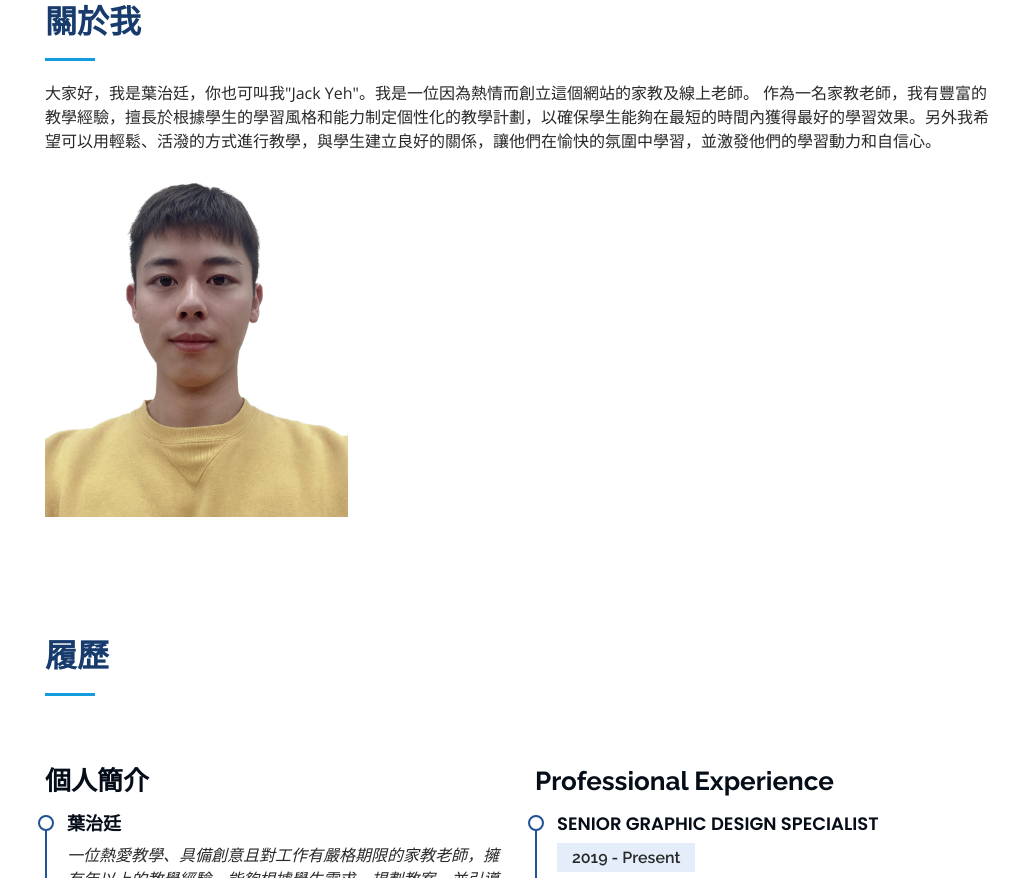
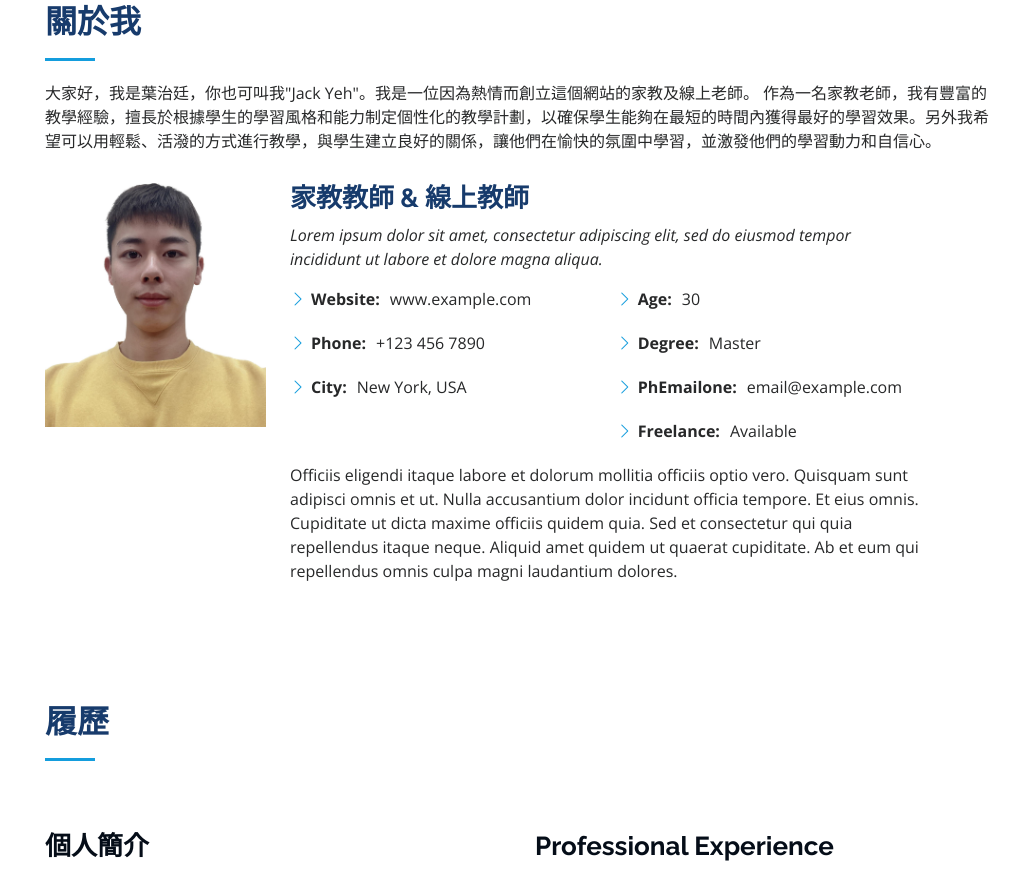
Before and after one commit to Hollmersi/Hollmersi.github.io, a plain HTML site: page index.html in a window 1280 px wide. Shown: the part 857-1735 px from the top of the page, without its empty margins (267-1280 px from the left). Drawn offline with nearby package versions, Linux system fonts and the light colour scheme.

Commit message:
Add files via upload

```diff
--- a/index.html
+++ b/index.html
@@ -49,11 +49,11 @@
         <img src="assets/img/profile-img.jpg" alt="" class="img-fluid rounded-circle">
         <h1 class="text-light"><a href="index.html">Jack Yeh</a></h1>
         <div class="social-links mt-3 text-center">
-          <a href="#" class="twitter"><i class="bx bxl-twitter"></i></a>
+
           <a href="#" class="facebook"><i class="bx bxl-facebook"></i></a>
-          <a href="#" class="instagram"><i class="bx bxl-instagram"></i></a>
-          <a href="#" class="google-plus"><i class="bx bxl-skype"></i></a>
-          <a href="#" class="linkedin"><i class="bx bxl-linkedin"></i></a>
+          <a href="https://www.instagram.com/jack_tutor_/" class="instagram"><i class="bx bxl-instagram"></i></a>
+
+
         </div>
       </div>
 
@@ -91,12 +91,42 @@
 作為一名家教老師，我有豐富的教學經驗，擅長於根據學生的學習風格和能力制定個性化的教學計劃，以確保學生能夠在最短的時間內獲得最好的學習效果。另外我希望可以用輕鬆、活潑的方式進行教學，與學生建立良好的關係，讓他們在愉快的氛圍中學習，並激發他們的學習動力和自信心。</p>
         </div>
 
-        <div class="row">
-          <div class="col-lg-4" data-aos="fade-right">
+       <div class="row">
+          <div class="col-lg-3" data-aos="fade-right">
             <img src="assets/img/profile-img.jpg" class="img-fluid" alt="">
           </div>
           <div class="col-lg-8 pt-4 pt-lg-0 content" data-aos="fade-left">
+            <h3>家教教師 &amp; 線上教師</h3>
+            <p class="fst-italic">
+              Lorem ipsum dolor sit amet, consectetur adipiscing elit, sed do eiusmod tempor incididunt ut labore et dolore
+              magna aliqua.
+            </p>
+            <div class="row">
+              <div class="col-lg-6">
+                <ul>
 
+                  <li><i class="bi bi-chevron-right"></i> <strong>Website:</strong> <span>www.example.com</span></li>
+                  <li><i class="bi bi-chevron-right"></i> <strong>Phone:</strong> <span>+123 456 7890</span></li>
+                  <li><i class="bi bi-chevron-right"></i> <strong>City:</strong> <span>New York, USA</span></li>
+                </ul>
+              </div>
+              <div class="col-lg-6">
+                <ul>
+                  <li><i class="bi bi-chevron-right"></i> <strong>Age:</strong> <span>30</span></li>
+                  <li><i class="bi bi-chevron-right"></i> <strong>Degree:</strong> <span>Master</span></li>
+                  <li><i class="bi bi-chevron-right"></i> <strong>PhEmailone:</strong> <span>email@example.com</span></li>
+                  <li><i class="bi bi-chevron-right"></i> <strong>Freelance:</strong> <span>Available</span></li>
+                </ul>
+              </div>
+            </div>
+            <p>
+              Officiis eligendi itaque labore et dolorum mollitia officiis optio vero. Quisquam sunt adipisci omnis et ut. Nulla accusantium dolor incidunt officia tempore. Et eius omnis.
+              Cupiditate ut dicta maxime officiis quidem quia. Sed et consectetur qui quia repellendus itaque neque. Aliquid amet quidem ut quaerat cupiditate. Ab et eum qui repellendus omnis culpa magni laudantium dolores.
+            </p>
+          </div>
+        </div>
+
+      </div>
 
     </section><!-- End About Section -->
 <!-- ======= Resume Section ======= -->
```
